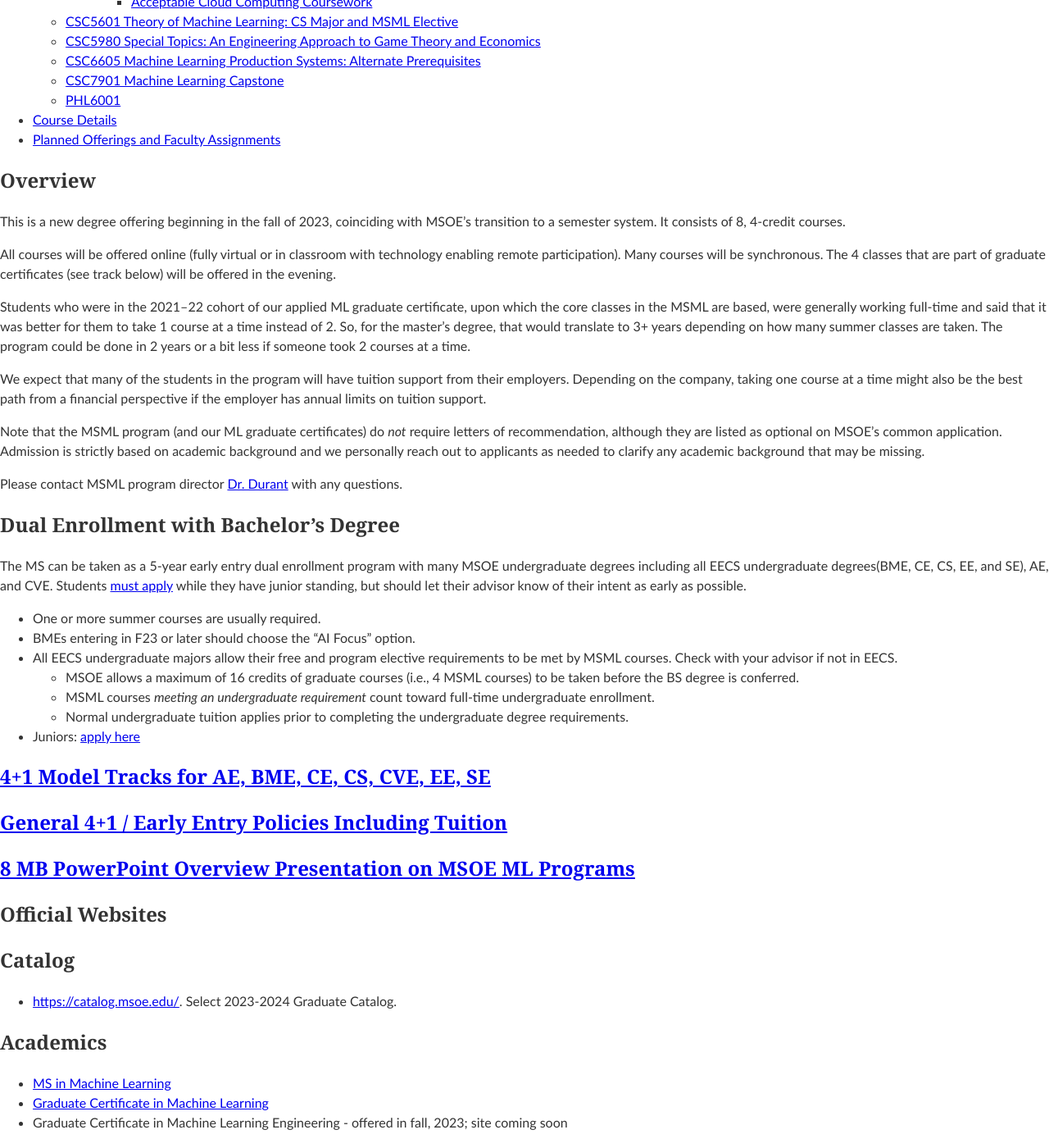
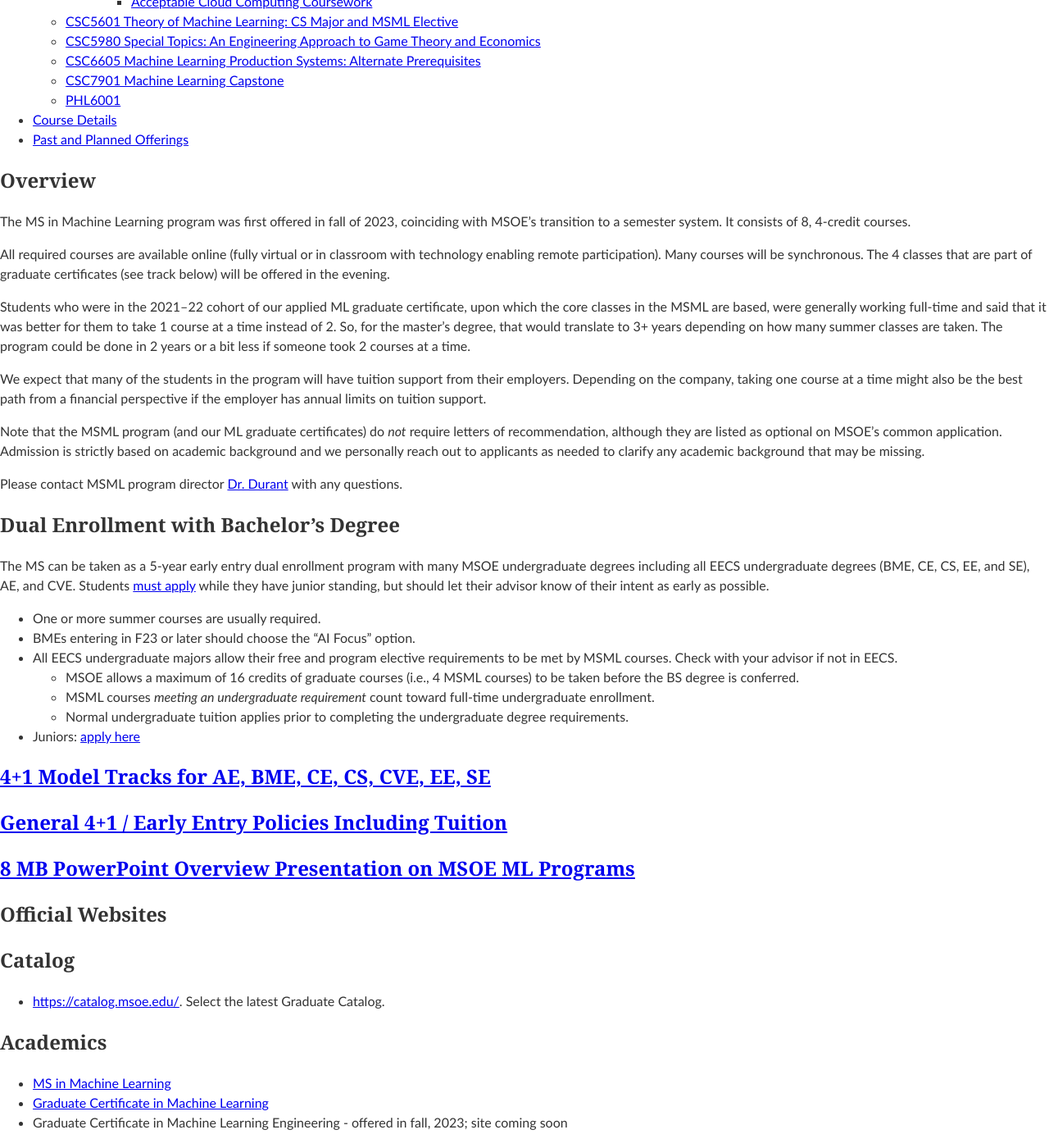
Before and after one commit to edurant/edurant.github.io, a Jekyll site: the page built from advising/msml.md, in a window 1280 px wide and 1400 px high, scrolled down 677 px. Shown: the whole window at 82% size. Built offline with Jekyll 4.4.1, drawn with Linux system fonts in a browser that asks for light colours; our own code applies the rules of GitHub Pages for plain Markdown files; some of the changed text lies outside the part shown.

Commit message:
advising updates: new catalog links, MSML: minor updates, new course additions; remove defunct semester transition material for CE.

```diff
--- a/advising/msml.md
+++ b/advising/msml.md
@@ -7,9 +7,9 @@
 
 # Overview
 
-This is a new degree offering beginning in the fall of 2023, coinciding with MSOE's transition to a semester system. It consists of 8, 4-credit courses.
+The MS in Machine Learning program was first offered in fall of 2023, coinciding with MSOE's transition to a semester system. It consists of 8, 4-credit courses.
 
-All courses will be offered online (fully virtual or in classroom with technology enabling remote participation). Many courses will be synchronous. The 4 classes that are part of graduate certificates (see track below) will be offered in the evening.
+All required courses are available online (fully virtual or in classroom with technology enabling remote participation). Many courses will be synchronous. The 4 classes that are part of graduate certificates (see track below) will be offered in the evening.
 
 Students who were in the 2021–22 cohort of our applied ML graduate certificate, upon which the core classes in the MSML are based, were generally working full-time and said that it was better for them to take 1 course at a time instead of 2. So, for the master's degree, that would translate to 3+ years depending on how many summer classes are taken. The program could be done in 2 years or a bit less if someone took 2 courses at a time.
 
@@ -20,7 +20,7 @@
 Please contact MSML program director [Dr. Durant][Dr. Durant] with any questions.
 
 # Dual Enrollment with Bachelor's Degree
-The MS can be taken as a 5-year early entry dual enrollment program with many MSOE undergraduate degrees including all EECS undergraduate degrees(BME, CE, CS, EE, and SE), AE, and CVE. Students [must apply][MSML early entry application] while they have junior standing, but should let their advisor know of their intent as early as possible.
+The MS can be taken as a 5-year early entry dual enrollment program with many MSOE undergraduate degrees including all EECS undergraduate degrees (BME, CE, CS, EE, and SE), AE, and CVE. Students [must apply][MSML early entry application] while they have junior standing, but should let their advisor know of their intent as early as possible.
 
 * One or more summer courses are usually required.
 * BMEs entering in F23 or later should choose the “AI Focus” option.
@@ -42,7 +42,7 @@
 
 ## Catalog
 
-* [https://catalog.msoe.edu/](https://catalog.msoe.edu/). Select 2023-2024 Graduate Catalog.
+* [https://catalog.msoe.edu/](https://catalog.msoe.edu/). Select the latest Graduate Catalog.
 
 ## Academics
 * [MS in Machine Learning](https://www.msoe.edu/academics/graduate-degrees/m-s-in-machine-learning/)
@@ -199,7 +199,7 @@
 
 Course | Type | Title | Structure | Offered | Coordinator | Prerequisites
 --- | --- | --- | --- | --- | ---
-BME5210 | Elective | Medical Imaging Systems | 3-2-4 | | [Dr. Imas][Dr. Imas] | [ELE3300][ELE3300] &#124; CSC4651 &#124; [CSC5651][CSC5651] &#124; CSC4611 &#124; [CSC5611][CSC5611] &#124; [CSC6621][CSC6621]
+[BME5210][BME5210] | Elective | Medical Imaging Systems | 3-2-4 | | [Dr. Imas][Dr. Imas] | [ELE3300][ELE3300] &#124; CSC4651 &#124; [CSC5651][CSC5651] &#124; CSC4611 &#124; [CSC5611][CSC5611] &#124; [CSC6621][CSC6621]
 [CSC5120][CSC5120] | Elective | Software Development for Machine Learning | 4-0-4 | summer beginning '23 | [Dr. Magaña][Dr. Magaña] | [CSC1110][CSC1110] &#124; [CSC1310][CSC1310] &#124; consent
 [CSC5201][CSC5201] | Required | Microservices and Cloud Computing | 4-0-4 | spring '24, then fall | [Dr. Nowling][Dr. Nowling] | [CSC5120][CSC5120] &#124; [CSC1120][CSC1120] &#124; CS2852 &#124; equiv. software background &#124; consent &#124;
 [CSC5241][CSC5241] | Elective | GPU Programming | 4-0-4 | | [Dr. Berisha][Dr. Berisha]
@@ -207,12 +207,12 @@
 [CSC5610][CSC5610] | Required | AI Tools and Paradigms | 4-0-4 | fall | [Dr. Nowling][Dr. Nowling] | ([MTH1120][MTH1120] &#124; [MTH2340][MTH2340] &#124; [MTH5810][MTH5810]) &amp; ([CSC1120][CSC1120] &#124; equivalent) &#124; consent
 [CSC5611][CSC5611] | Elective | Deep Learning | 4-0-4 | F24 and spring beginning 2025 | [Dr. Yoder][Dr. Yoder] | [CSC4601][CSC4601] &#124; [CSC5601][CSC5601] &#124; [CSC6621][CSC6621] &#124; consent
 [CSC5651][CSC5651] | Elective | Deep Learning in Signal Processing | 4-0-4 | fall, 2023 then again in 2025-&lsquo;26 | [Dr. Durant][Dr. Durant] | ([MTH5810][MTH5810] &#124; [MTH2340][MTH2340] &#124; [MTH2130][MTH2130]) &amp; ([CSC5610][CSC5610] &#124; [ELE3320][ELE3320] &#124; [CSC3310][CSC3310] &#124; [CSC2621][CSC2621])
-CSC5661 | Elective | Reinforcement Learning | 4-0-4 | fall, 2024 then TBD | [Dr. Kedziora][Dr. Kedziora] | (([MTH2480][MTH2480] &amp; [MTH2340][MTH2340]) &#124; [MTH5810][MTH5810]) &amp; ([CSC2621][CSC2621] &#124; [CSC5610][CSC5610]) &#124; consent
+[CSC5661][CSC5661] | Elective | Reinforcement Learning | 4-0-4 | fall, 2024 then TBD | [Dr. Kedziora][Dr. Kedziora] | (([MTH2480][MTH2480] &amp; [MTH2340][MTH2340]) &#124; [MTH5810][MTH5810]) &amp; ([CSC2621][CSC2621] &#124; [CSC5610][CSC5610]) &#124; consent
 CSC5980(1) | Elective | Topics in Computer Science (with Laboratory) | varies
 [CSC6605][CSC6605] | Required | Machine Learning Production Systems | 4-0-4 | fall '23, springs starting '25 | [Dr. Nowling][Dr. Nowling] | [CSC5610][CSC5610] &#124; CS3400 &#124; [CSC4601][CSC4601] &#124; [CSC5601][CSC5601] &#124; consent
 [CSC6621][CSC6621] | Required | Applied Machine Learning | 4-0-4 | spring | [Dr. Nowling][Dr. Nowling] | ([CSC5610][CSC5610] &#124; [CSC2621][CSC2621]) &amp; ([MTH2130][MTH2130] &#124; [MTH2340][MTH2340] &#124; [MTH5810][MTH5810]) &#124; consent &#124; CS2300
 [CSC6711][CSC6711] | Elective | Recommendation Systems | 4-0-4 | | [Dr. Nowling][Dr. Nowling] | ([CSC5610][CSC5610] &#124; ([CSC2611][CSC2611] &amp; [CSC3310][CSC3310]) &#124; [CSC6621][CSC6621]) &amp; ([MTH2340][MTH2340] &#124; [MTH5810][MTH5810]) &#124; instructor consent
-CSC6712 | Elective | Distributed Database Systems | 4-0-4 | | [Dr. Nowling][Dr. Nowling] | [CSC5201][CSC5201] &#124; instructor consent
+[CSC6712][CSC6712] | Elective | Distributed Database Systems | 4-0-4 | | [Dr. Nowling][Dr. Nowling] | [CSC5201][CSC5201] &#124; instructor consent
 CSC6980 | Elective | Topics in Computer Science | varies
 CSC6999 | Elective | Computer Science Independent Study | varies
 [CSC7901][CSC7901] | Required | Machine Learning Capstone | 4-0-4 | all terms | [Dr. Durant][Dr. Durant] | ≤ 1 year to completion
@@ -222,42 +222,46 @@
 * Students may not receive credit for [CSC5610][CSC5610] if they have completed [CSC2611 AI Tools][CSC2611] and [CSC2621 Intro to Data Science][CSC2621]. Instead, they take an MSML elective.
 * Offering information is fairly firm but might change.
 
-[CPE2600]: https://catalog.msoe.edu/preview_course_nopop.php?catoid=35&coid=40390
-[CSC1110]: https://catalog.msoe.edu/preview_course_nopop.php?catoid=35&coid=40105
-[CSC1120]: https://catalog.msoe.edu/preview_course_nopop.php?catoid=35&coid=40106
-[CSC1310]: https://catalog.msoe.edu/preview_course_nopop.php?catoid=35&coid=40339
-[CSC2611]: https://catalog.msoe.edu/preview_course_nopop.php?catoid=35&coid=40196
-[CSC2621]: https://catalog.msoe.edu/preview_course_nopop.php?catoid=35&coid=40219
-[CSC3210]: https://catalog.msoe.edu/preview_course_nopop.php?catoid=35&coid=40217
-[CSC3310]: https://catalog.msoe.edu/preview_course_nopop.php?catoid=35&coid=40223
-[CSC3320]: https://catalog.msoe.edu/preview_course_nopop.php?catoid=35&coid=40218
-[CSC4601]: https://catalog.msoe.edu/preview_course_nopop.php?catoid=35&coid=40224
-[CSC5120]: https://catalog.msoe.edu/preview_course_nopop.php?catoid=36&coid=41247
-[CSC5201]: https://catalog.msoe.edu/preview_course_nopop.php?catoid=36&coid=41210
-[CSC5241]: https://catalog.msoe.edu/preview_course_nopop.php?catoid=36&coid=41271
-[CSC5601]: https://catalog.msoe.edu/preview_course_nopop.php?catoid=36&coid=41215
-[CSC5610]: https://catalog.msoe.edu/preview_course_nopop.php?catoid=36&coid=41157
-[CSC5611]: https://catalog.msoe.edu/preview_course_nopop.php?catoid=36&coid=41213
-[CSC5651]: https://catalog.msoe.edu/preview_course_nopop.php?catoid=36&coid=41270
-[CSC6605]: https://catalog.msoe.edu/preview_course_nopop.php?catoid=36&coid=41211
-[CSC6621]: https://catalog.msoe.edu/preview_course_nopop.php?catoid=36&coid=41158
-[CSC6711]: https://catalog.msoe.edu/preview_course_nopop.php?catoid=36&coid=41282
-[CSC7901]: https://catalog.msoe.edu/preview_course_nopop.php?catoid=36&coid=41212
-[ELE3300]: https://catalog.msoe.edu/preview_course_nopop.php?catoid=35&coid=40279
-[ELE3320]: https://catalog.msoe.edu/preview_course_nopop.php?catoid=35&coid=40346
-[MTH1120]: https://catalog.msoe.edu/preview_course_nopop.php?catoid=35&coid=40139
-[MTH2130]: https://catalog.msoe.edu/preview_course_nopop.php?catoid=35&coid=40111
-[MTH2340]: https://catalog.msoe.edu/preview_course_nopop.php?catoid=35&coid=40136
-[MTH2480]: https://catalog.msoe.edu/preview_course_nopop.php?catoid=35&coid=40132
-[MTH5810]: https://catalog.msoe.edu/preview_course_nopop.php?catoid=36&coid=41224
-[PHL3101]: https://catalog.msoe.edu/preview_course_nopop.php?catoid=35&coid=40120
-[PHL3102]: https://catalog.msoe.edu/preview_course_nopop.php?catoid=35&coid=40121
-[PHL3103]: https://catalog.msoe.edu/preview_course_nopop.php?catoid=35&coid=40122
-[PHL6001]: https://catalog.msoe.edu/preview_course_nopop.php?catoid=36&coid=41209
-[SWE2511]: https://catalog.msoe.edu/preview_course_nopop.php?catoid=35&coid=40238
-[SWE2710]: https://catalog.msoe.edu/preview_course_nopop.php?catoid=35&coid=40231
+[CPE2600]: https://catalog.msoe.edu/preview_course_nopop.php?catoid=37&coid=41629
+[CSC1110]: https://catalog.msoe.edu/preview_course_nopop.php?catoid=37&coid=41344
+[CSC1120]: https://catalog.msoe.edu/preview_course_nopop.php?catoid=37&coid=41345
+[CSC1310]: https://catalog.msoe.edu/preview_course_nopop.php?catoid=37&coid=41578
+[CSC2611]: https://catalog.msoe.edu/preview_course_nopop.php?catoid=37&coid=41800
+[CSC2621]: https://catalog.msoe.edu/preview_course_nopop.php?catoid=37&coid=41458
+[CSC3210]: https://catalog.msoe.edu/preview_course_nopop.php?catoid=37&coid=41456
+[CSC3310]: https://catalog.msoe.edu/preview_course_nopop.php?catoid=37&coid=41462
+[CSC3320]: https://catalog.msoe.edu/preview_course_nopop.php?catoid=37&coid=41457
+[CSC4601]: https://catalog.msoe.edu/preview_course_nopop.php?catoid=37&coid=41463
+[ELE3300]: https://catalog.msoe.edu/preview_course_nopop.php?catoid=37&coid=41518
+[ELE3320]: https://catalog.msoe.edu/preview_course_nopop.php?catoid=37&coid=41585
+[MTH1120]: https://catalog.msoe.edu/preview_course_nopop.php?catoid=37&coid=41378
+[MTH2130]: https://catalog.msoe.edu/preview_course_nopop.php?catoid=37&coid=41354
+[MTH2340]: https://catalog.msoe.edu/preview_course_nopop.php?catoid=37&coid=41375
+[MTH2480]: https://catalog.msoe.edu/preview_course_nopop.php?catoid=37&coid=41371
+[PHL3101]: https://catalog.msoe.edu/preview_course_nopop.php?catoid=37&coid=41359
+[PHL3102]: https://catalog.msoe.edu/preview_course_nopop.php?catoid=37&coid=41360
+[PHL3103]: https://catalog.msoe.edu/preview_course_nopop.php?catoid=37&coid=41361
+[SWE2511]: https://catalog.msoe.edu/preview_course_nopop.php?catoid=37&coid=41477
+[SWE2710]: https://catalog.msoe.edu/preview_course_nopop.php?catoid=37&coid=41470
 
-# Planned Offerings and Faculty Assignments
+[BME5210]: https://catalog.msoe.edu/preview_course_nopop.php?catoid=38&coid=42526
+[CSC5120]: https://catalog.msoe.edu/preview_course_nopop.php?catoid=38&coid=42485
+[CSC5201]: https://catalog.msoe.edu/preview_course_nopop.php?catoid=38&coid=42448
+[CSC5241]: https://catalog.msoe.edu/preview_course_nopop.php?catoid=38&coid=42509
+[CSC5601]: https://catalog.msoe.edu/preview_course_nopop.php?catoid=38&coid=42453
+[CSC5610]: https://catalog.msoe.edu/preview_course_nopop.php?catoid=38&coid=42395
+[CSC5611]: https://catalog.msoe.edu/preview_course_nopop.php?catoid=38&coid=42451
+[CSC5651]: https://catalog.msoe.edu/preview_course_nopop.php?catoid=38&coid=42508
+[CSC5661]: https://catalog.msoe.edu/preview_course_nopop.php?catoid=38&coid=42527
+[CSC6605]: https://catalog.msoe.edu/preview_course_nopop.php?catoid=38&coid=42449
+[CSC6621]: https://catalog.msoe.edu/preview_course_nopop.php?catoid=38&coid=42396
+[CSC6711]: https://catalog.msoe.edu/preview_course_nopop.php?catoid=38&coid=42513
+[CSC6712]: https://catalog.msoe.edu/preview_course_nopop.php?catoid=38&coid=42520
+[CSC7901]: https://catalog.msoe.edu/preview_course_nopop.php?catoid=38&coid=42450
+[MTH5810]: https://catalog.msoe.edu/preview_course_nopop.php?catoid=38&coid=42462
+[PHL6001]: https://catalog.msoe.edu/preview_course_nopop.php?catoid=38&coid=42447
+
+# Past and Planned Offerings
 * Summer, 2023
   * CSC5120: Dr. Magaña
 * Fall, 2023
```
Also changed, not shown: advising/ceElectiveRules.md (+2 -2 lines), advising/semester-transition-ref.md (+4 -82 lines).
